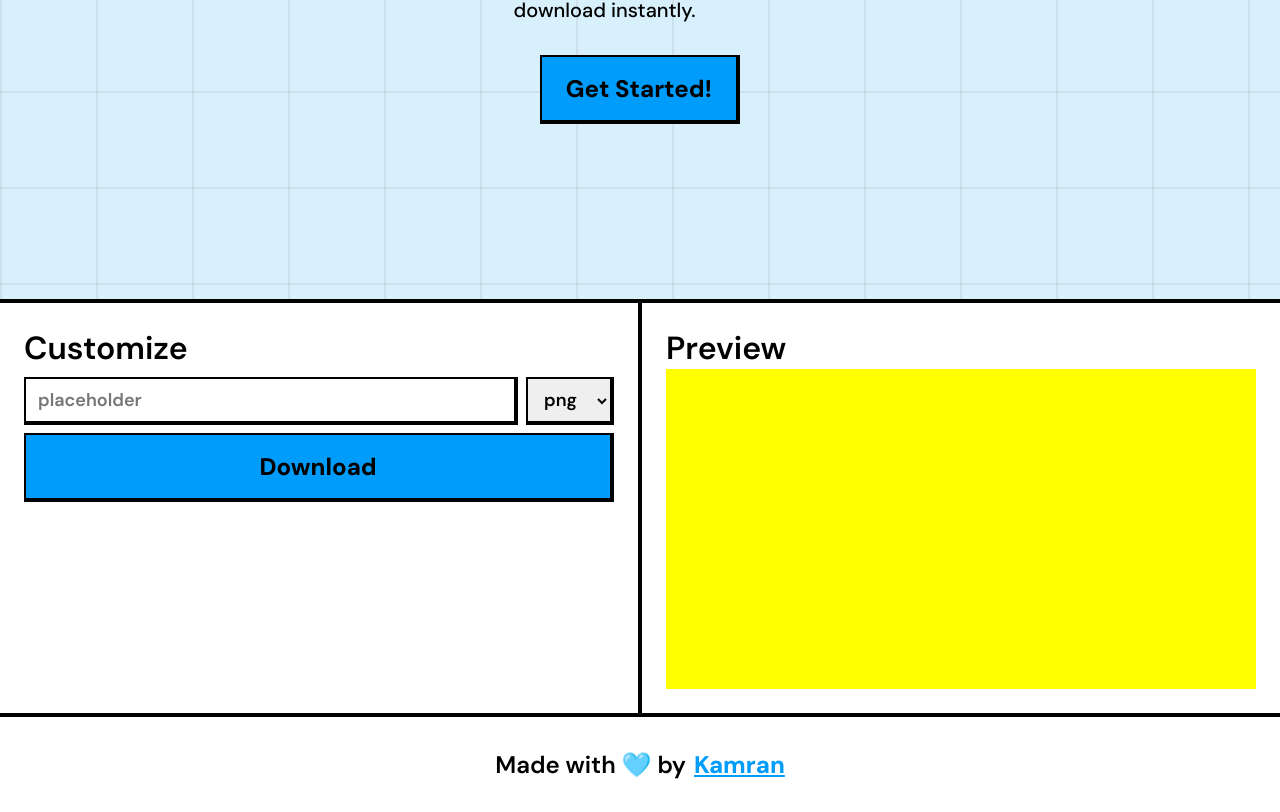
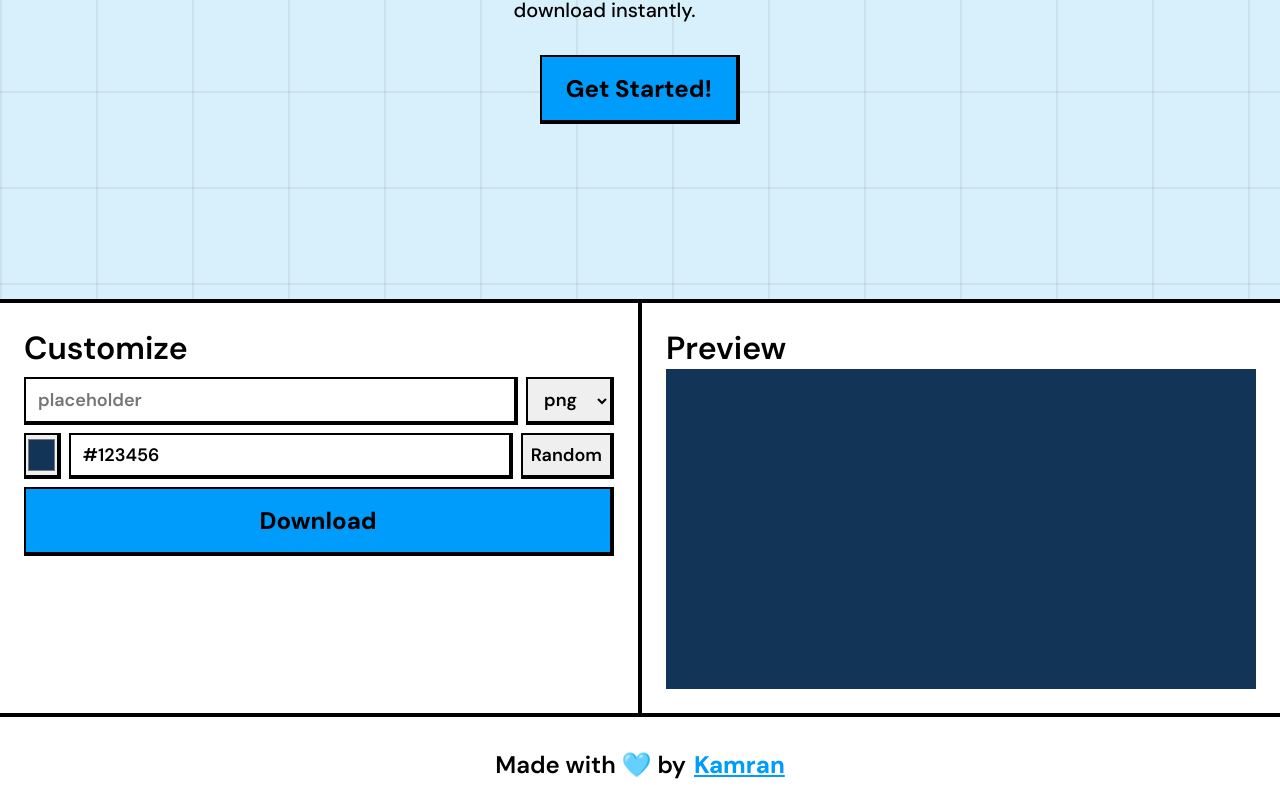
Before and after one commit to kamran-rafi/PlaceholderGenerator, a React (Vite) app: page / in a window 1280 px wide. Shown: the part 471-1283 px from the top of the page. Built offline with nearby package versions, Linux system fonts and the light colour scheme.

Commit message:
Added Color picker.

```diff
--- /dev/null
+++ b/src/components/ColorPicker/ColorPicker.jsx
@@ -0,0 +1,22 @@
+import Input from "../Input/Input"
+import Style from "./ColorPicker.module.css"
+
+const ColorPicker = props => {
+
+    const { value, changeCallback, changeColor } = props
+
+    const generateRandomColor = () => {
+        const randomHex = "#" + Math.floor(Math.random() * 16777215).toString(16).padStart(6, "0")
+        changeColor(randomHex)
+    }
+
+    return (
+        <div id={Style.ColorPicker}>
+            <input className={Style.colors} type="color" value={value} onChange={changeCallback} />
+            <Input value={value} changeCallback={changeCallback} />
+            <button onClick={ generateRandomColor } className={Style.button}>Random</button>
+        </div>
+    )
+}
+
+export default ColorPicker
--- /dev/null
+++ b/src/components/ColorPicker/ColorPicker.module.css
@@ -0,0 +1,30 @@
+#ColorPicker {
+    display: flex;
+    flex-direction: row;
+    gap: 8px;
+}
+
+.colors {
+    border-top: 2px solid black;
+    border-left: 2px solid black;
+    border-right: 4px solid black;
+    border-bottom: 4px solid black;
+    height: 100%;
+}
+
+.button {
+    border-top: 2px solid black;
+    border-left: 2px solid black;
+    border-right: 4px solid black;
+    border-bottom: 4px solid black;
+    font-size: 18px;
+    font-weight: 600;
+    padding: 0 8px;
+}
+
+.button:hover {
+    border-top: 4px solid black;
+    border-left: 4px solid black;
+    border-right: 2px solid black;
+    border-bottom: 2px solid black;
+}
--- a/src/components/Editor/Editor.jsx
+++ b/src/components/Editor/Editor.jsx
@@ -5,12 +5,14 @@ import Input from "../Input/Input"
 import DropMenu from "../DropMenu/DropMenu"
 import Button from "../Button/Button"
 import Preview from "../Preview/Preview"
+import ColorPicker from "../ColorPicker/ColorPicker";
 
 const Editor = () => {
     const [filename, setFilename] = useState("")
     const [filetype, setFiletype] = useState("png")
     const [width, setWidth] = useState("")
     const [height, setHeight] = useState("")
+    const [color, setColor] = useState("#123456")
 
     const previewRef = useRef()
 
@@ -32,6 +34,7 @@ const Editor = () => {
                 canvasWidth: width || 128,
                 canvasHeight: height || 128,
                 pixelRatio: 1,
+                fontEmbedCSS: false,
             }
         ).then((dataUrl) => {
             const link = document.createElement("a")
@@ -49,12 +52,14 @@ const Editor = () => {
                     <Input hint="placeholder" value={filename} changeCallback={e => setFilename(e.target.value)} />
                     <DropMenu value={filetype} changeCallback={e => setFiletype(e.target.value)} />
                 </div>
+                <ColorPicker value={color} changeCallback={e => setColor(e.target.value)} changeColor={setColor} />
                 <Button title="Download" clickCallback={downloadImage} />
             </aside>
             <aside className={Style.preview}>
                 <h2>Preview</h2>
                 <Preview
                     reference={previewRef}
+                    color={color}
                 />
             </aside>
         </section>
--- a/src/components/Preview/Preview.jsx
+++ b/src/components/Preview/Preview.jsx
@@ -2,10 +2,14 @@ import Style from "./Preview.module.css"
 
 const Preview = props => {
 
-    const { reference } = props
+    const { reference, color } = props
+
+    const style = {
+        backgroundColor: color || "#000000"
+    }
 
     return (
-        <div id={Style.Preview} ref={reference}>
+        <div style={style} id={Style.Preview} ref={reference}>
 
         </div>
     )
--- a/src/components/Preview/Preview.module.css
+++ b/src/components/Preview/Preview.module.css
@@ -1,5 +1,4 @@
 #Preview {
     width: 100%;
     height: 320px;
-    background-color: yellow;
 }
```
